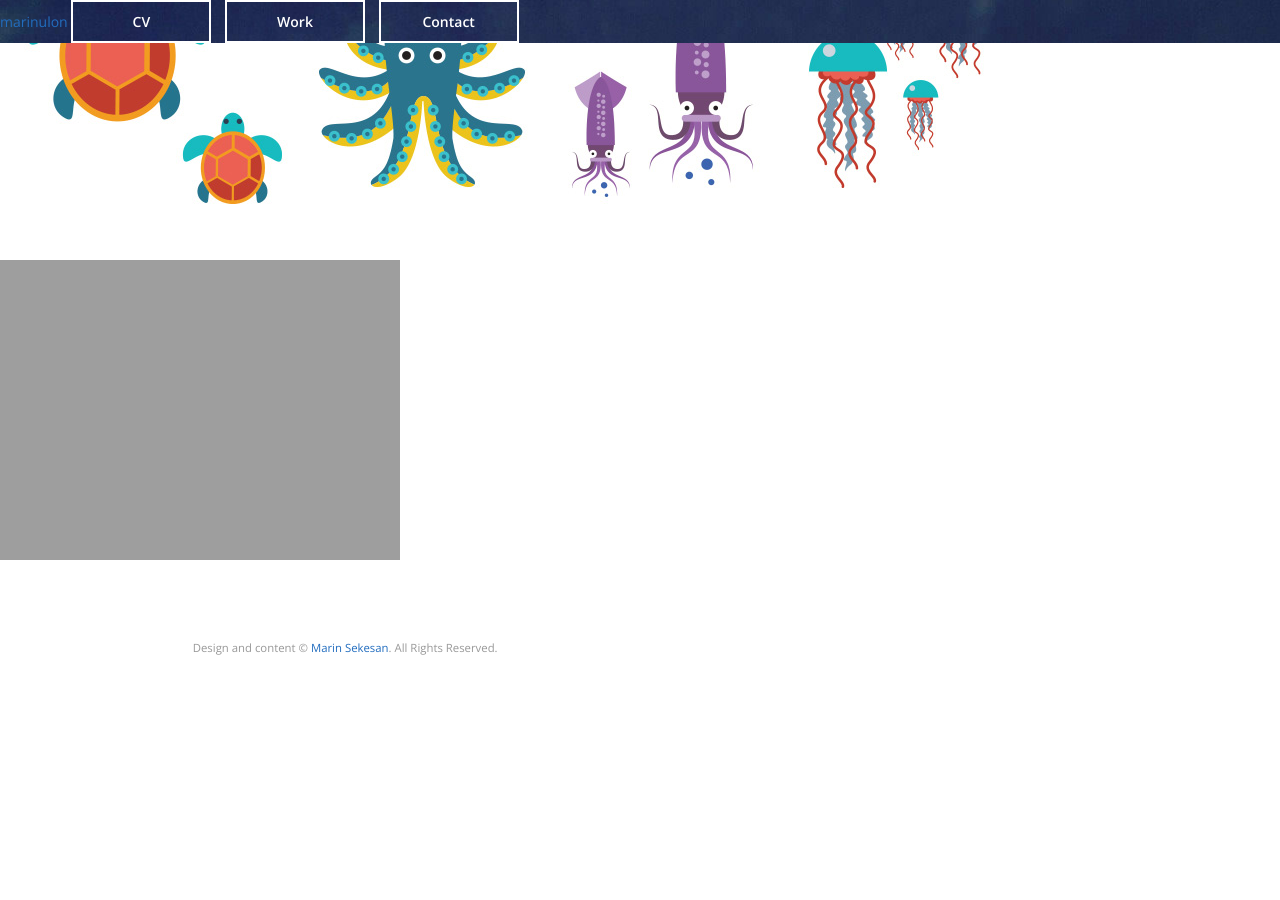
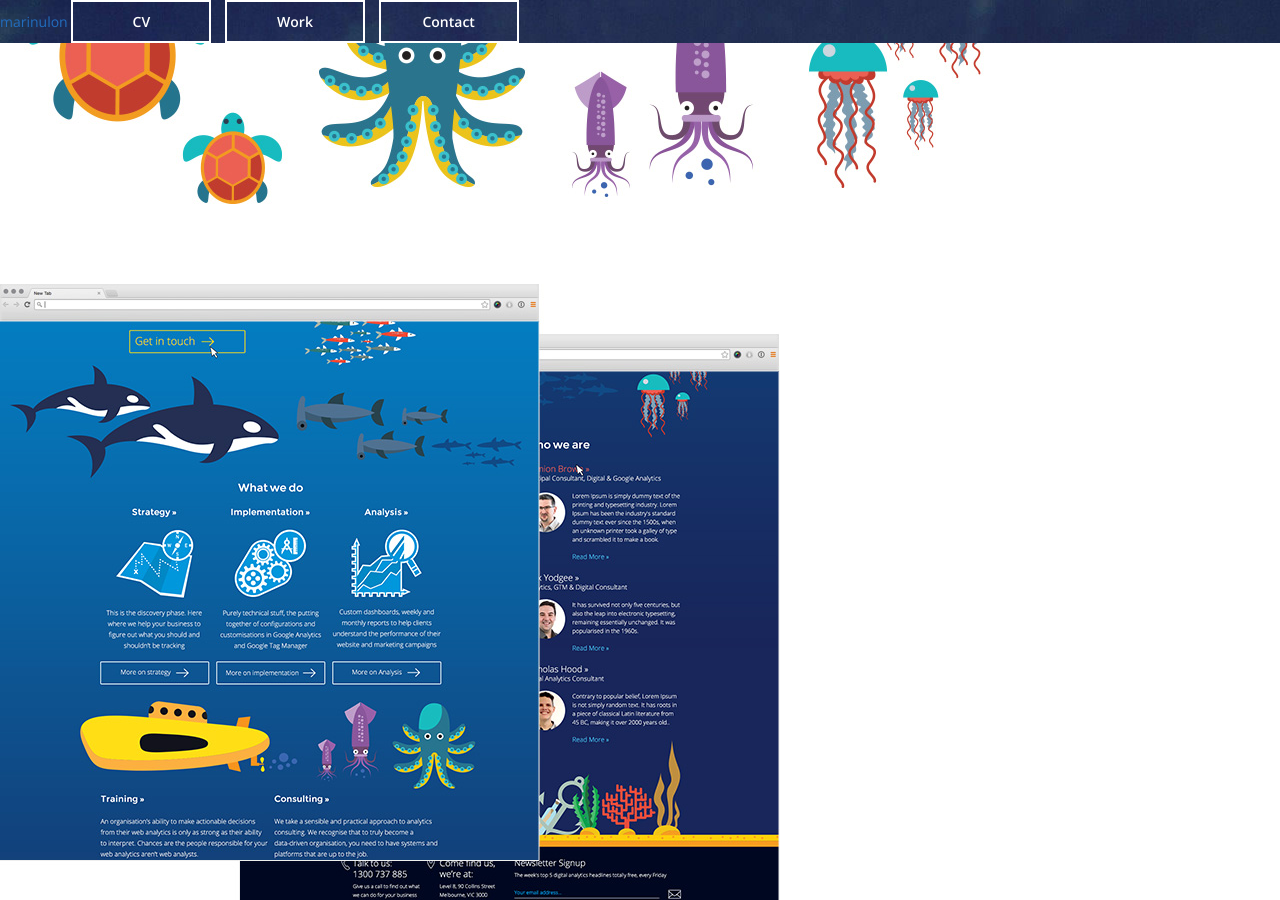
Before and after one commit to marinulon/marinulon.github.io, a Jekyll site: the page built from _posts/2018-02-12-data-runs-deep.markdown, in a window 1280 px wide and 900 px high, scrolled down 2379 px. Built offline with Jekyll 4.4.1, drawn with Linux system fonts in a browser that asks for light colours; Markdown is read by kramdown in place of the engine named in the settings; before the commit the page ends 3085 px from its top, so only the background shows below that.

Commit message:
Update 2018-02-12-data-runs-deep.markdown

```diff
--- a/_posts/2018-02-12-data-runs-deep.markdown
+++ b/_posts/2018-02-12-data-runs-deep.markdown
@@ -14,4 +14,4 @@ logo: logo_drd.jpg
 ![Website design, desktop size]({{ site.url }}/assets/folio_drd-01.jpg)
 ![Website design, mobile and iphone size]({{ site.url }}/assets/folio_drd-02.jpg)
 ![Illustration]({{ site.url }}/assets/folio_drd-03.jpg)
-![Process and landing page design]({{ site.url }}/assets/folio_drd.jpg)
+![Process and landing page design]({{ site.url }}/assets/folio_drd-04.jpg)
```
